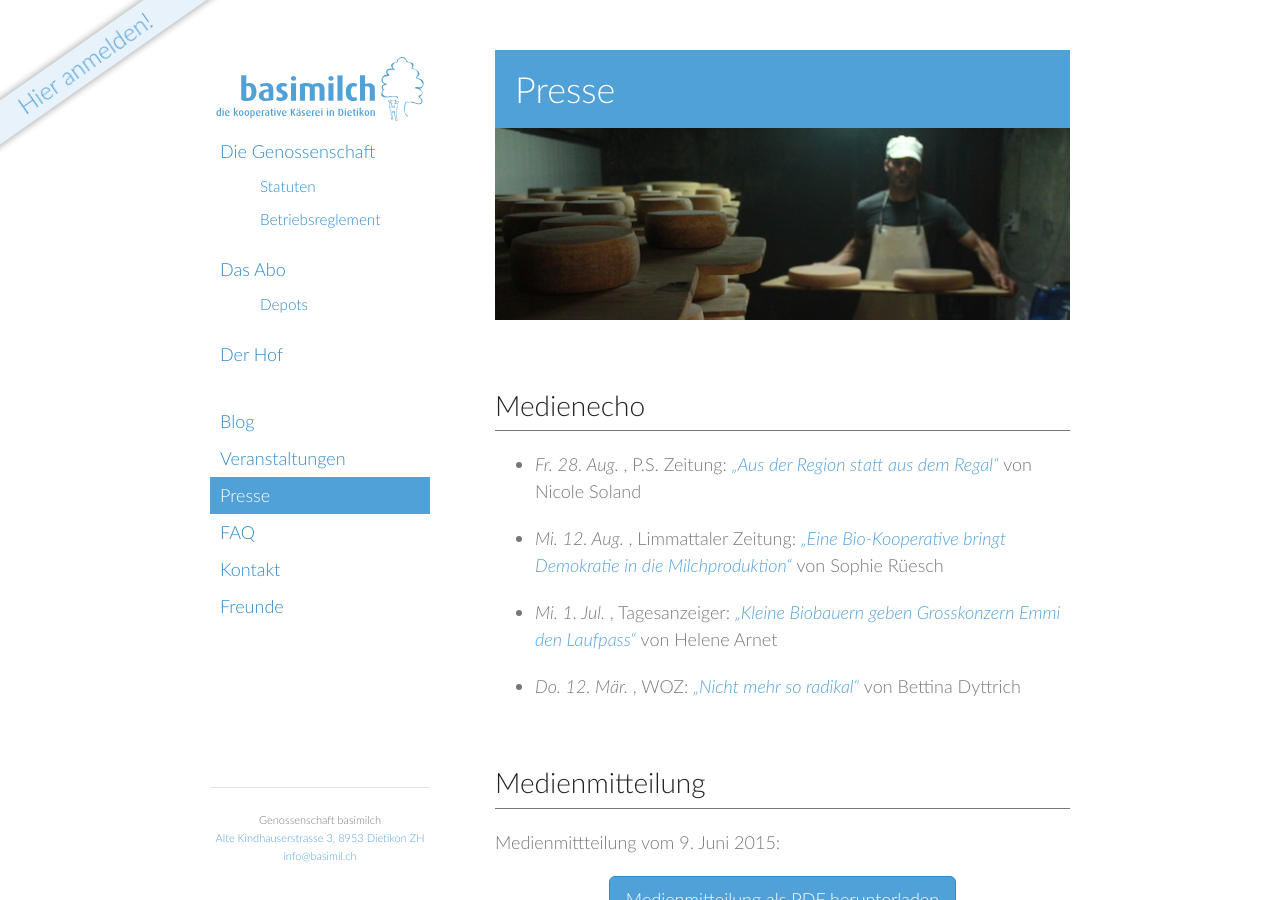
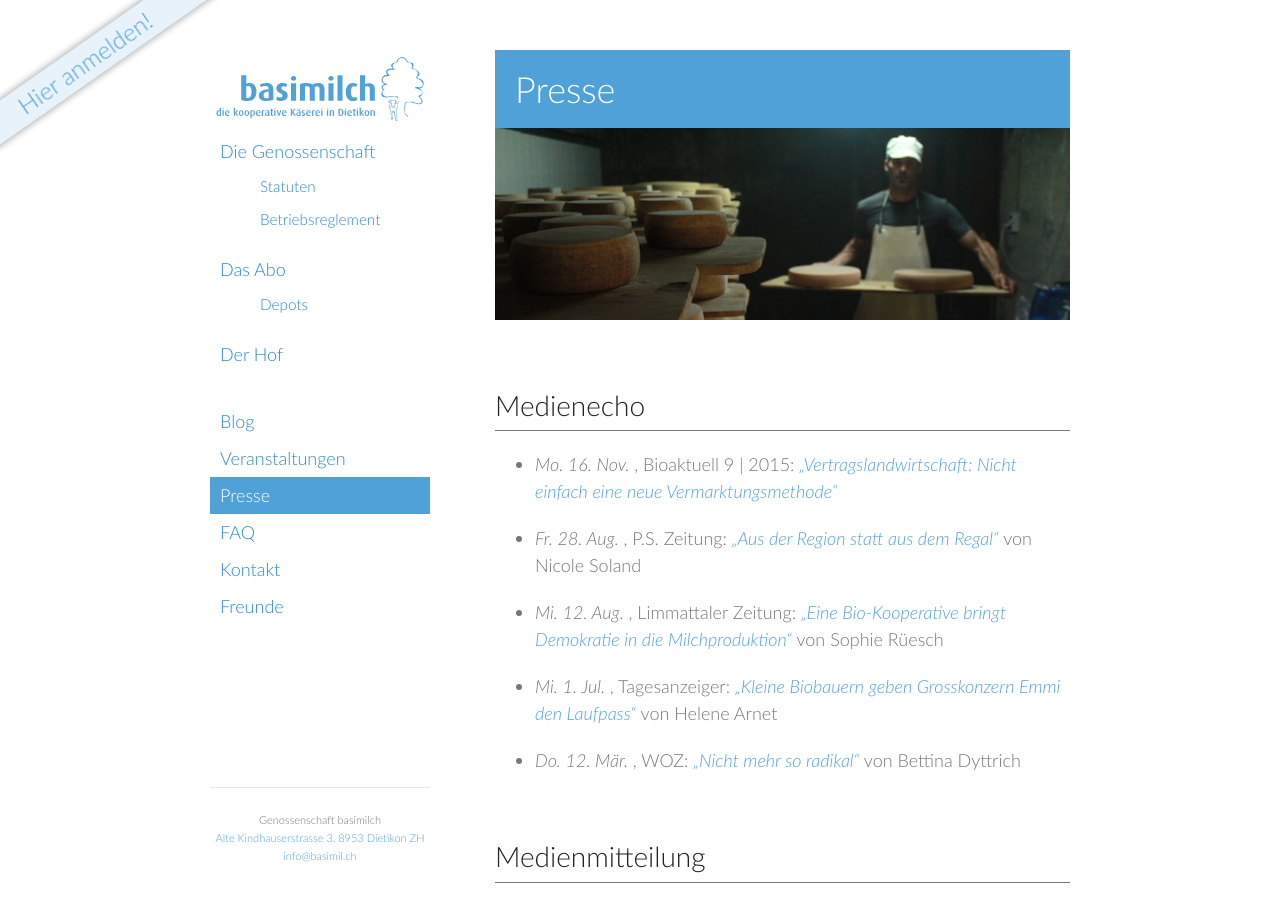
Before and after one commit to vryser/basimilch.github.io, a Jekyll site: the page built from pages/050-presse.md, in a window 1280 px wide and 900 px high. Built offline with Jekyll 4.4.1, drawn with Linux system fonts in a browser that asks for light colours.

Commit message:
new: add press article from Bioaktuell 9|2015

```diff
--- a/_data/articles.yml
+++ b/_data/articles.yml
@@ -28,3 +28,9 @@
   title:  Aus der Region statt aus dem Regal
   url:    http://www.pszeitung.ch/aus-der-region-statt-aus-dem-regal/
   pdf:    20150828_pszeitung_aus-der-region-statt-aus-dem-regal.pdf
+
+- date:   2015-11-16
+  origin: Bioaktuell 9 | 2015
+  title:  "Vertragslandwirtschaft: Nicht einfach eine neue Vermarktungsmethode"
+  url:    http://www.bioaktuell.ch/de/zeitschrift-bioaktuell/archiv-ba/archiv-2015.html
+  pdf:    20151116_bioaktuell_vertragslandwirtschaft.pdf
```
Also changed, not shown: 1 other file.
